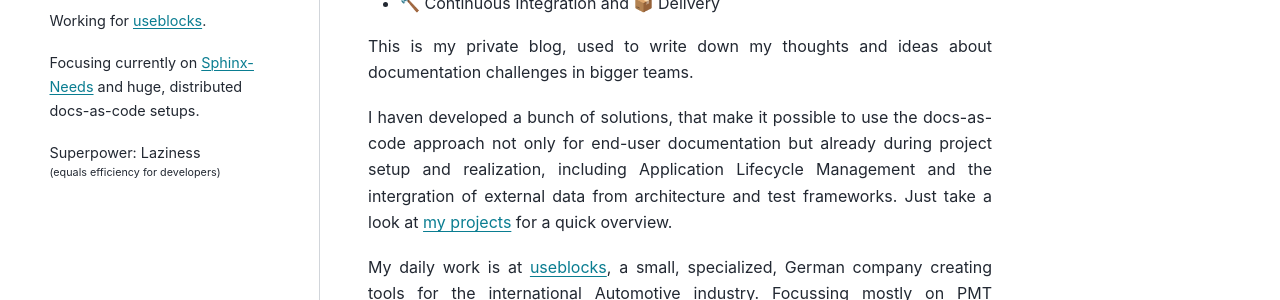
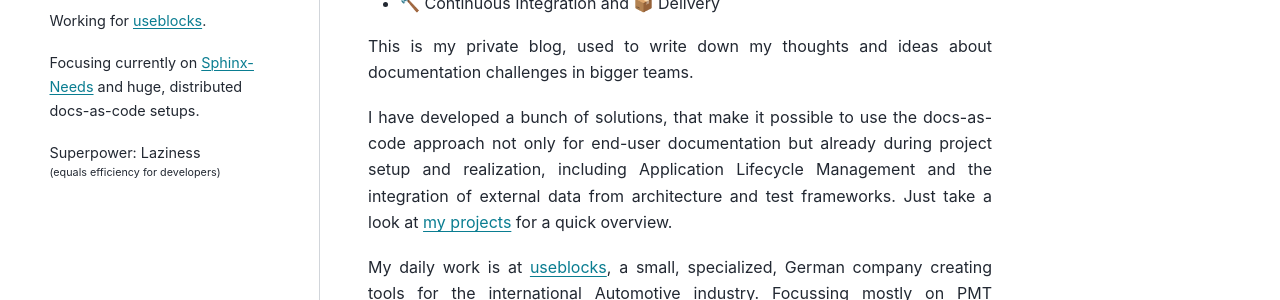
Before and after one commit to danwos/danwos.github.io, a Sphinx documentation site: the page built from docs/index.md, in a window 1280 px wide. Shown: the part 373-673 px from the top of the page. Built offline with Sphinx 7.4.7 and the PyData theme 0.15.4, drawn with Linux system fonts in a browser that asks for light colours.

Commit message:
fixing typos

```diff
--- a/docs/_static/custom.css
+++ b/docs/_static/custom.css
@@ -1,6 +1,10 @@
 /* Most styles are coming from https://github.com/choldgraf/choldgraf.github.io/blob/main/_static/custom.css
 https://predictablynoisy.com/#
 */
+
+.bd-main .bd-content .bd-article-container {
+    max-width: 100%;  /* default is 60em */
+  }
 
 /* POST SPECIFIC */
 
--- a/docs/index.md
+++ b/docs/index.md
@@ -20,7 +20,7 @@
 
 This is my private blog, used to write down my thoughts and ideas about documentation challenges in bigger teams.
 
-I haven developed a bunch of solutions, that make it possible to use the docs-as-code approach not only for end-user documentation but already during project setup and realization, including Application Lifecycle Management and the intergration of external data from architecture and test frameworks.
+I have developed a bunch of solutions, that make it possible to use the docs-as-code approach not only for end-user documentation but already during project setup and realization, including Application Lifecycle Management and the integration of external data from architecture and test frameworks.
 Just take a look at [my projects](projects-target) for a quick overview.
 
 My daily work is at [useblocks](https://useblocks.com), a small, specialized, German company creating tools for the international
```
